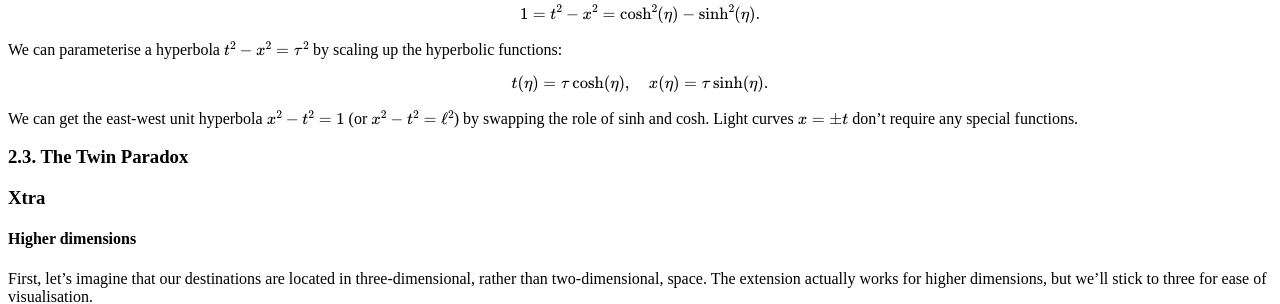
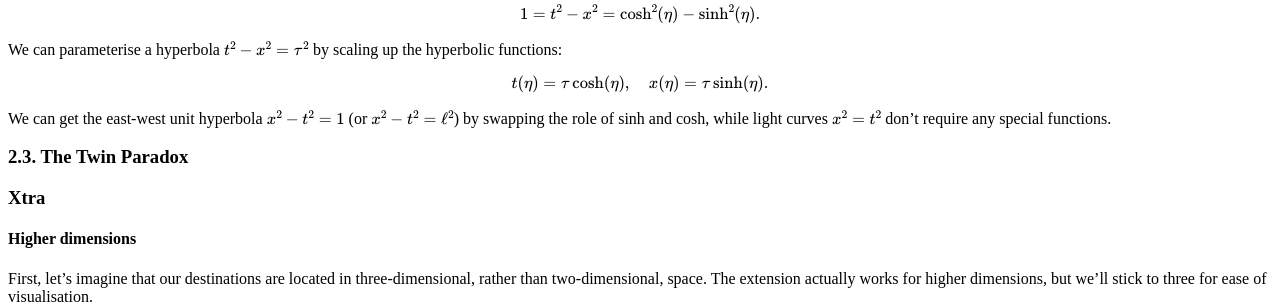
Before and after one commit to hapax/hapax.github.io, a Jekyll site: the page built from assets/maximal.md, in a window 1280 px wide and 900 px high, scrolled down 4269 px. Shown: the part 151-455 px from the top of the window. Built offline with Jekyll 4.4.1, drawn with Linux system fonts in a browser that asks for light colours; our own code applies the rules of GitHub Pages for plain Markdown files; formulas are drawn with MathJax 3; a script that is not in the unit is left out.

Commit message:
Update maximal.md

```diff
--- a/assets/maximal.md
+++ b/assets/maximal.md
@@ -434,8 +434,8 @@ t(\eta) = \tau \cosh(\eta), \quad x(\eta) = \tau \sinh(\eta).
 $$
 
 We can get the east-west unit hyperbola $x^2 - t^2 = 1$ (or $x^2 - t^2
-= \ell^2$) by swapping the role of sinh and cosh.
-Light curves $x = \pm t$ don't require any special functions.
+= \ell^2$) by swapping the role of sinh and cosh, while light curves
+$x^2 = t^2$ don't require any special functions.
 
 ### 2.3. The Twin Paradox<a id="sec-2-3" name="sec-2-3"></a>
 
```
